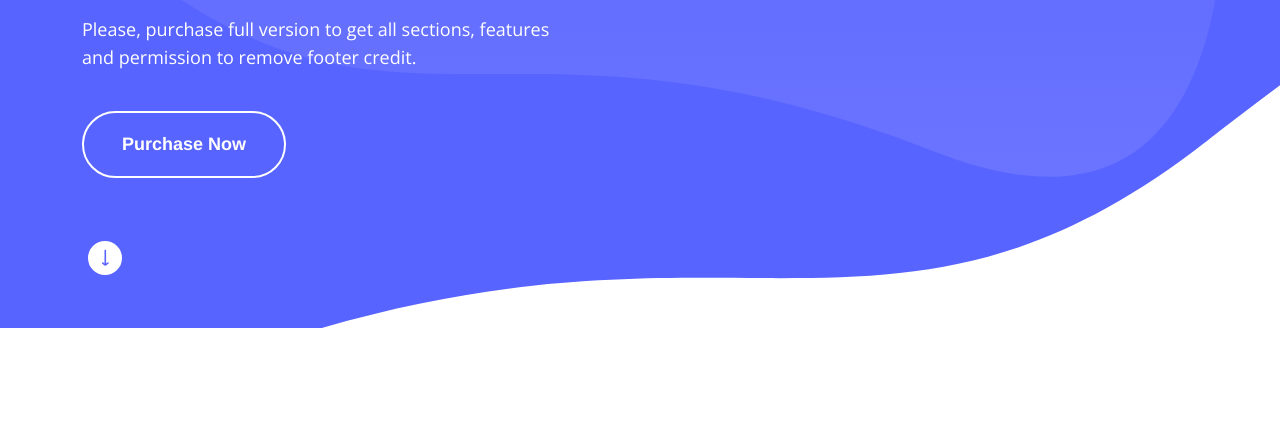
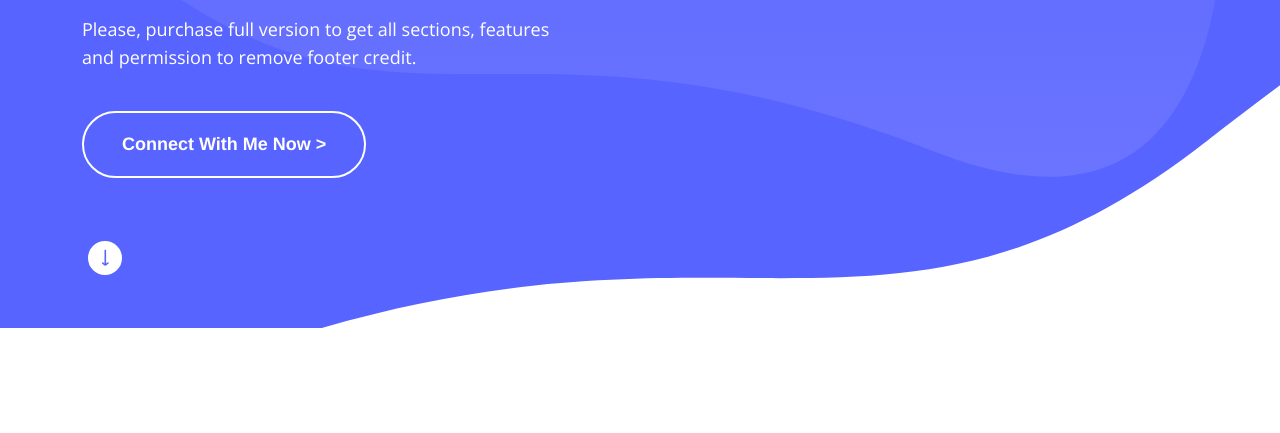
Before and after one commit to ansabasanbak/digital-marketing-expert-calicut, a plain HTML site: page index.html in a window 1280 px wide. Shown: the part 367-800 px from the top of the page. Drawn offline with nearby package versions, Linux system fonts and the light colour scheme; a script that the page names is missing.

Commit message:
Update index.html

```diff
--- a/index.html
+++ b/index.html
@@ -127,7 +127,7 @@
                 href="javascript:void(0)"
                 class="main-btn border-btn btn-hover wow fadeInUp"
                 data-wow-delay=".6s"
-                >Purchase Now</a
+                >Connect With Me Now
               >
               <a href="#features" class="scroll-bottom">
                 <i class="lni lni-arrow-down"></i
```
